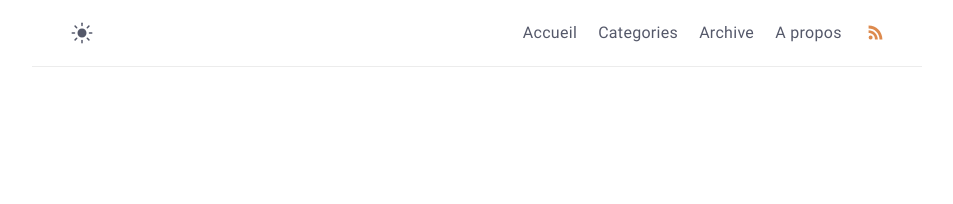
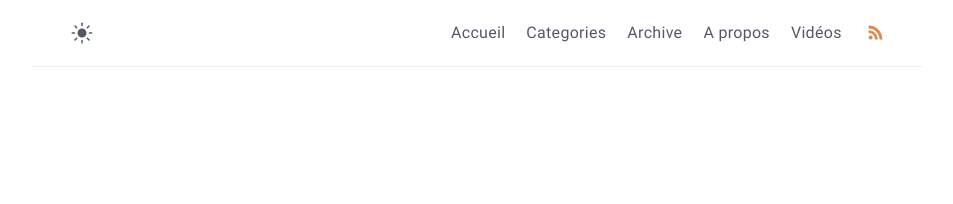
Before and after one commit to Sekooly/tuto, a Jekyll site: the page built from _posts/2021-05-20-comment-changer-mon-code-d-acces.md, in a window 1280 px wide. Shown: the top 204 px of the page, without its empty margins (163-1116 px from the left). Built offline with Jekyll 4.4.1, drawn with Linux system fonts in a browser that asks for light colours.

Commit message:
dark color

```diff
--- a/_data/menus.yml
+++ b/_data/menus.yml
@@ -14,6 +14,11 @@
   url: /a-propos/
   external: false # set true if you using external link, see below
 
+
+- title: Vidéos
+  url: /videos/
+  external: false
+
 # Example:
 # - title: github
 #   url: https://github.com/piharpi/jekyll-klise
--- a/_sass/main.scss
+++ b/_sass/main.scss
@@ -25,7 +25,7 @@ $white: #fff;
 
 // Dark Colors
 $dark-text-base-color: #c7bebe;
-$dark-text-link-blue: #ca2f00;
+$dark-text-link-blue: #b75233;
 $dark-text-link-blue-active: #b85c2f;
 
 $dark-black: #131418;
```
